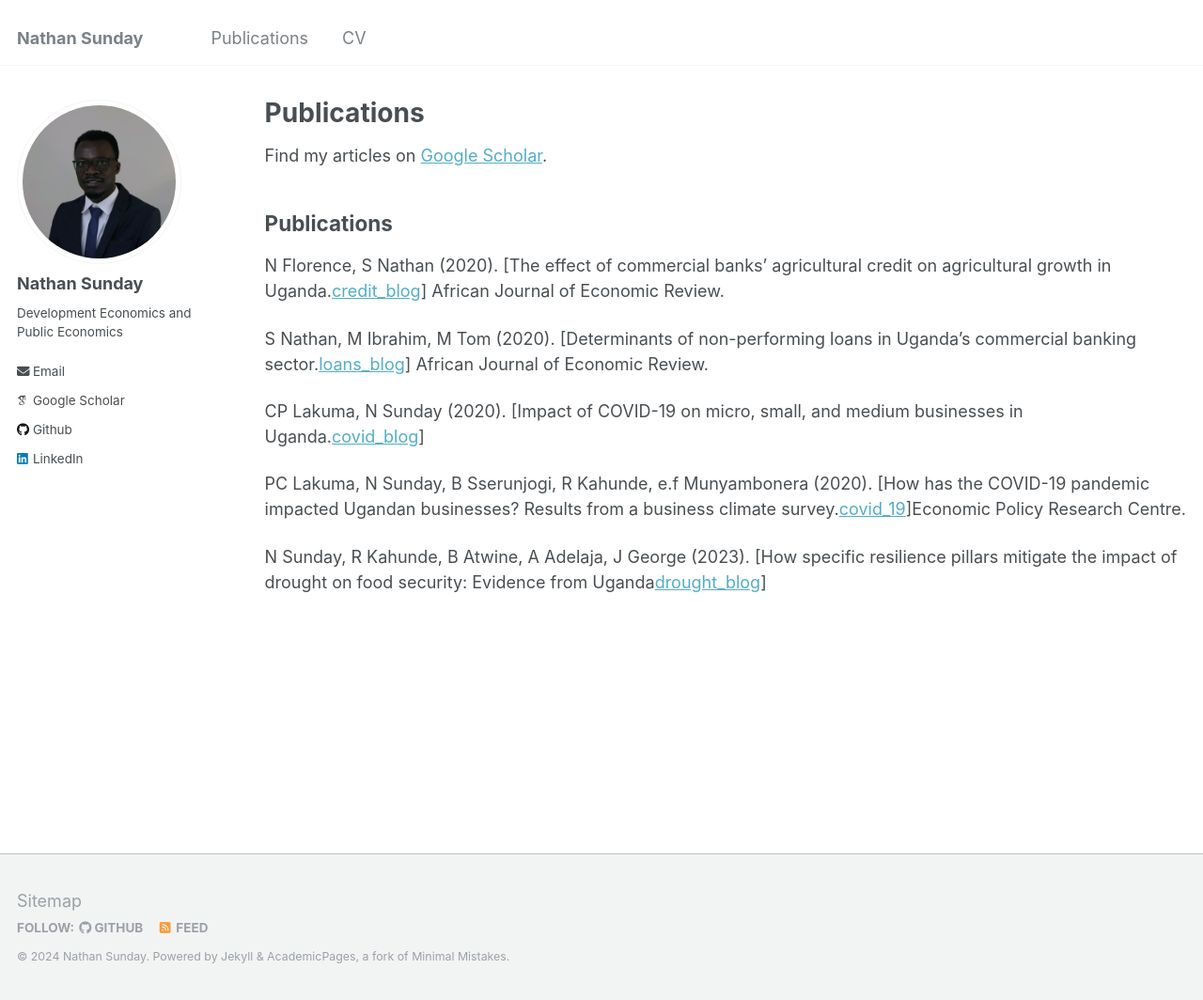
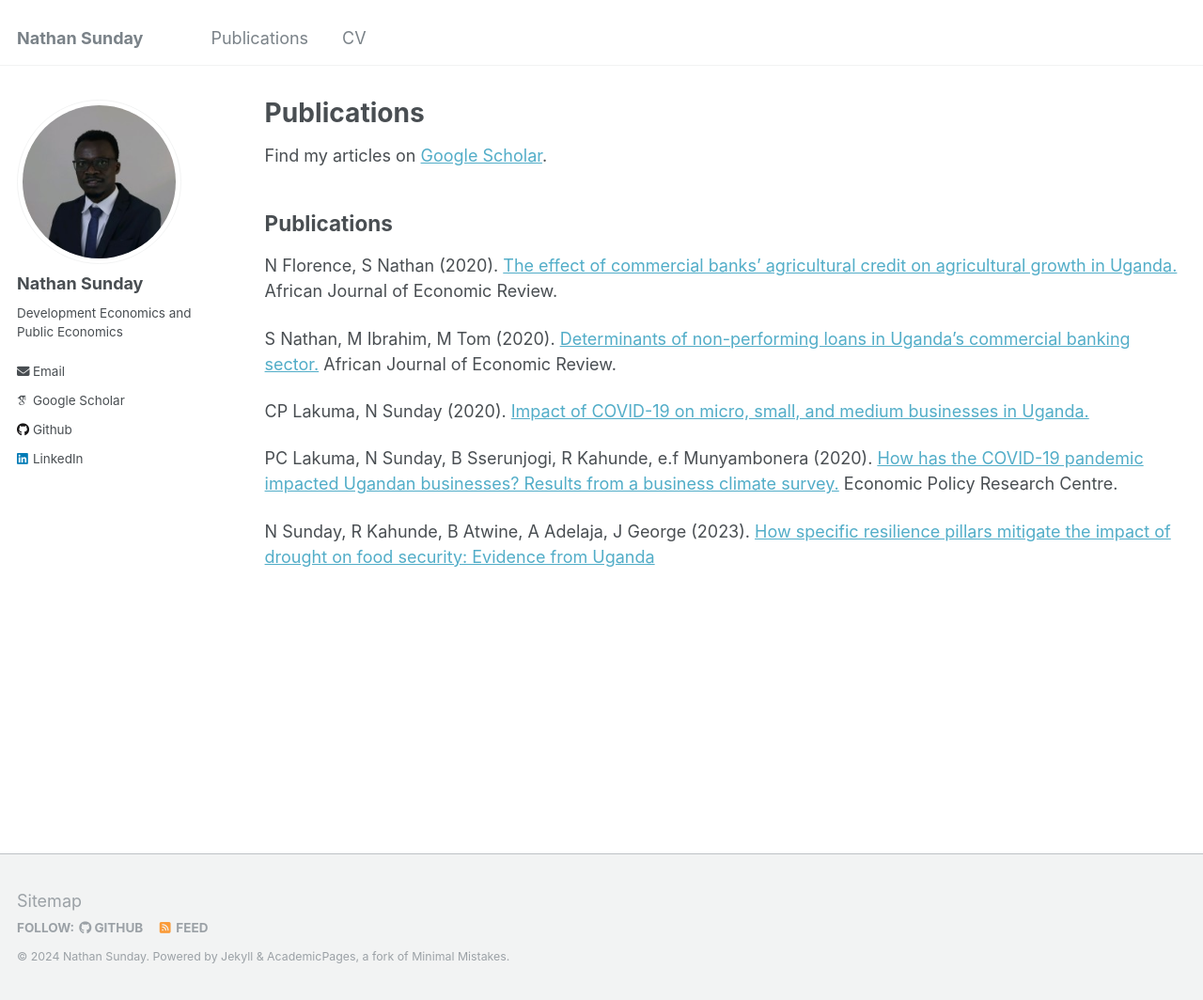
Before and after one commit to LizzyChikapa/nathan, a Jekyll site: the page built from _pages/publications.md, in a window 1280 px wide and 1064 px high. Shown: the whole window at 94% size. Built offline with Jekyll 4.4.1, drawn with Linux system fonts in a browser that asks for light colours; some web fonts are replaced.

Commit message:
Update publications.md

```diff
--- a/_pages/publications.md
+++ b/_pages/publications.md
@@ -14,15 +14,15 @@ Find my articles on [Google Scholar][google_scholar].
 
 ## Publications
 
-N Florence, S Nathan (2020). [The effect of commercial banks’ agricultural credit on agricultural growth in Uganda.[credit_blog]] African Journal of Economic Review.
+N Florence, S Nathan (2020). [The effect of commercial banks’ agricultural credit on agricultural growth in Uganda.][credit_blog] African Journal of Economic Review.
 
-S Nathan, M Ibrahim, M Tom (2020). [Determinants of non-performing loans in Uganda’s commercial banking sector.[loans_blog]] African Journal of Economic Review.
+S Nathan, M Ibrahim, M Tom (2020). [Determinants of non-performing loans in Uganda’s commercial banking sector.][loans_blog] African Journal of Economic Review.
 
-CP Lakuma, N Sunday (2020). [Impact of COVID-19 on micro, small, and medium businesses in Uganda.[covid_blog]]
+CP Lakuma, N Sunday (2020). [Impact of COVID-19 on micro, small, and medium businesses in Uganda.][covid_blog]
 
-PC Lakuma, N Sunday, B Sserunjogi, R Kahunde, e.f Munyambonera (2020). [How has the COVID-19 pandemic impacted Ugandan businesses? Results from a business climate survey.[covid_19]]Economic Policy Research Centre.
+PC Lakuma, N Sunday, B Sserunjogi, R Kahunde, e.f Munyambonera (2020). [How has the COVID-19 pandemic impacted Ugandan businesses? Results from a business climate survey.][covid_19] Economic Policy Research Centre.
 
-N Sunday, R Kahunde, B Atwine, A Adelaja, J George (2023). [How specific resilience pillars mitigate the impact of drought on food security: Evidence from Uganda[drought_blog]]
+N Sunday, R Kahunde, B Atwine, A Adelaja, J George (2023). [How specific resilience pillars mitigate the impact of drought on food security: Evidence from Uganda][drought_blog]
 
 
 [credit_blog]: https://www.ajol.info/index.php/ajer/article/view/192203
```
